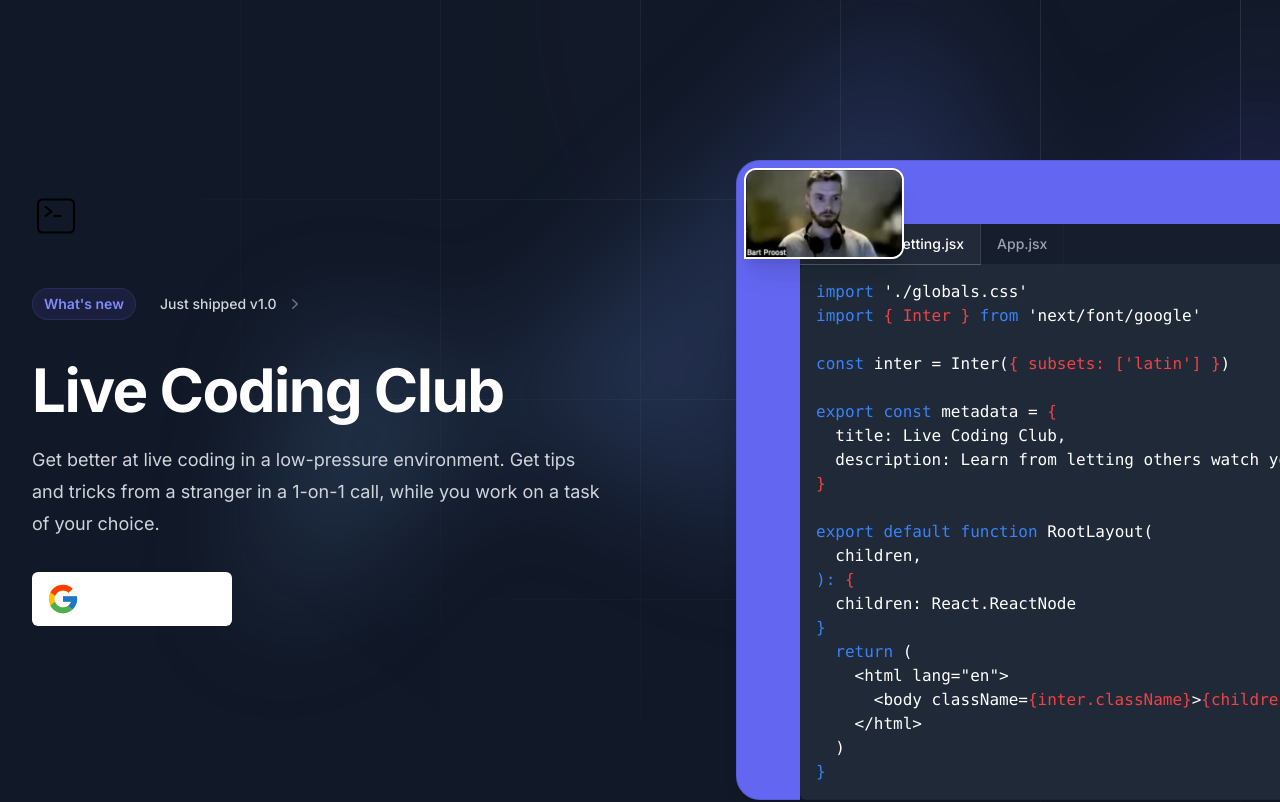
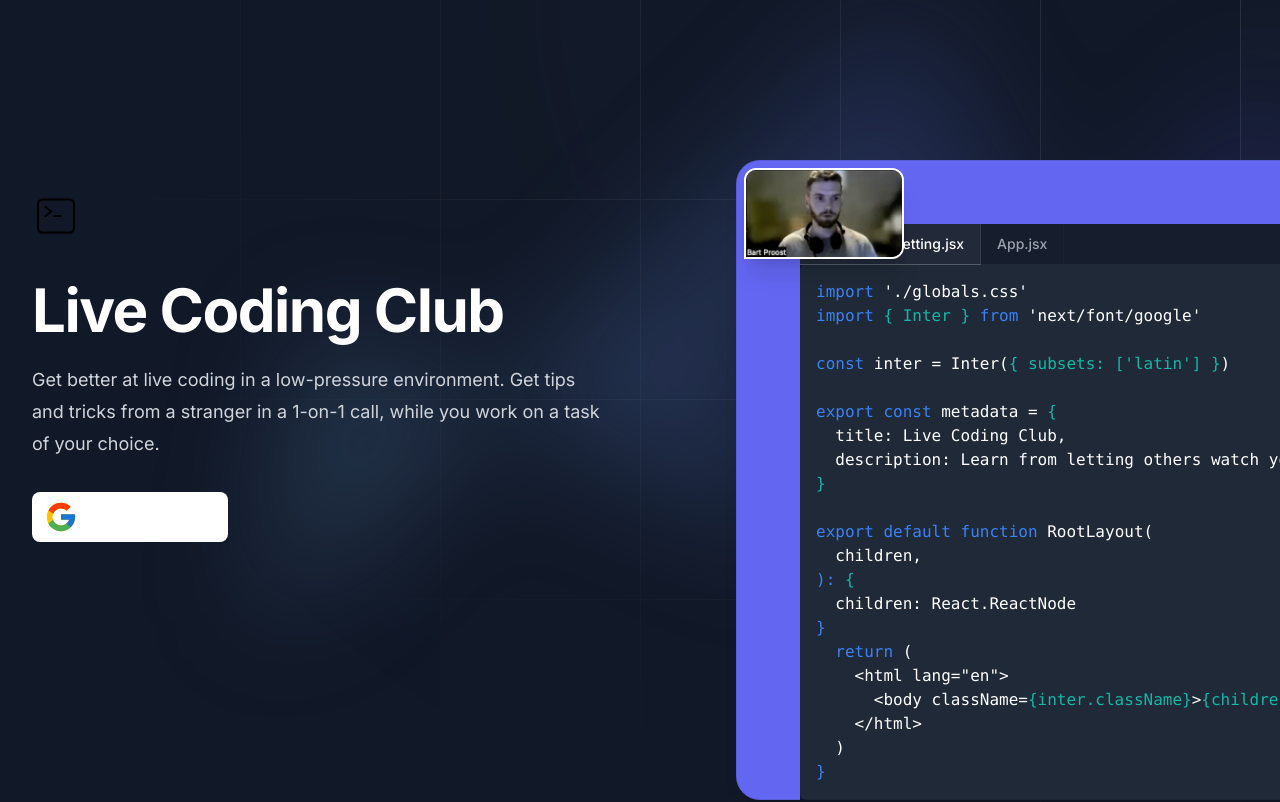
Before and after one commit to bartcheers/livecodingclub, a Next.js app: page / in a window 1280 px wide. Shown: the top 802 px of the page. Built offline with nearby package versions, Linux system fonts and the light colour scheme; no server answers.

Commit message:
Avoid red

```diff
--- a/app/CodeExample.tsx
+++ b/app/CodeExample.tsx
@@ -6,26 +6,26 @@
       <code>
         <span className="text-blue-500">import</span> {"'./globals.css'"}
         <br />
-        <span className="text-blue-500">import</span> <span className="text-red-500">{'{ Inter }'}</span> <span className="text-blue-500">from</span> {"'next/font/google'"}
+        <span className="text-blue-500">import</span> <span className="text-teal-500">{'{ Inter }'}</span> <span className="text-blue-500">from</span> {"'next/font/google'"}
         <br />
         <br />
-        <span className="text-blue-500">const</span> inter = Inter(<span className="text-red-500">{"{ subsets: ['latin'] }"}</span>)
+        <span className="text-blue-500">const</span> inter = Inter(<span className="text-teal-500">{"{ subsets: ['latin'] }"}</span>)
         <br />
         <br />
-        <span className="text-blue-500">export const</span> metadata = <span className="text-red-500">{'{'}</span>
+        <span className="text-blue-500">export const</span> metadata = <span className="text-teal-500">{'{'}</span>
         <br />
         &nbsp;&nbsp;title: {'Live Coding Club'},
         <br />
         &nbsp;&nbsp;description: {'Learn from letting others watch you code.'},
         <br />
-        <span className="text-red-500">{'}'}</span>
+        <span className="text-teal-500">{'}'}</span>
         <br />
         <br />
         <span className="text-blue-500">export default function</span> RootLayout(
         <br />
         &nbsp;&nbsp;children,
         <br />
-        <span className="text-blue-500">):</span> <span className="text-red-500">{'{'}</span>
+        <span className="text-blue-500">):</span> <span className="text-teal-500">{'{'}</span>
         <br />
         &nbsp;&nbsp;children: React.ReactNode
         <br />
@@ -35,7 +35,7 @@
         <br />
         &nbsp;&nbsp;&nbsp;&nbsp;&lt;html lang=&quot;en&quot;&gt;
         <br />
-        &nbsp;&nbsp;&nbsp;&nbsp;&nbsp;&nbsp;&lt;body className=<span className="text-red-500">{'{inter.className}'}</span>&gt;<span className="text-red-500">{'{children}'}</span>&lt;/body&gt;
+        &nbsp;&nbsp;&nbsp;&nbsp;&nbsp;&nbsp;&lt;body className=<span className="text-teal-500">{'{inter.className}'}</span>&gt;<span className="text-teal-500">{'{children}'}</span>&lt;/body&gt;
         <br />
         &nbsp;&nbsp;&nbsp;&nbsp;&lt;/html&gt;
         <br />
--- a/app/Header.tsx
+++ b/app/Header.tsx
@@ -47,17 +47,6 @@
       <div className="mx-auto max-w-7xl px-6 pb-24 pt-10 sm:pb-32 lg:flex lg:px-8 lg:py-40">
         <div className="mx-auto max-w-2xl flex-shrink-0 lg:mx-0 lg:max-w-xl lg:pt-8">
           <CommandLine />
-          <div className="mt-12">
-            <a href="#" className="inline-flex space-x-6">
-              <span className="rounded-full bg-indigo-500/10 px-3 py-1 text-sm font-semibold leading-6 text-indigo-400 ring-1 ring-inset ring-indigo-500/20">
-                What&apos;s new
-              </span>
-              <span className="inline-flex items-center space-x-2 text-sm font-medium leading-6 text-gray-300">
-                <span>Just shipped v1.0</span>
-                <ChevronRightIcon className="h-5 w-5 text-gray-500" aria-hidden="true" />
-              </span>
-            </a>
-          </div>
           <h1 className="mt-10 text-4xl font-bold tracking-tight text-white sm:text-6xl">
             Live Coding Club
           </h1>
--- a/app/login.tsx
+++ b/app/login.tsx
@@ -7,7 +7,7 @@
   return (
 
 
-    <button className="flex items-center gap-2 text-black rounded-md bg-white w-fit mt-8 px-3.5 py-2.5 text-sm font-semibold text-white shadow-sm hover:bg-neutral-100 focus-visible:outline focus-visible:outline-2 focus-visible:outline-offset-2 focus-visible:outline-indigo-400" onClick={() => signIn('google')}>
+    <button className="flex items-center gap-2 text-black rounded-lg bg-white w-fit mt-8 px-3 py-2 text-sm font-semibold text-white shadow-sm hover:bg-neutral-100 focus-visible:outline focus-visible:outline-2 focus-visible:outline-offset-2 focus-visible:outline-indigo-400" onClick={() => signIn('google')}>
       <GoogleIcon />
       Sign in with Google
     </button>
```
